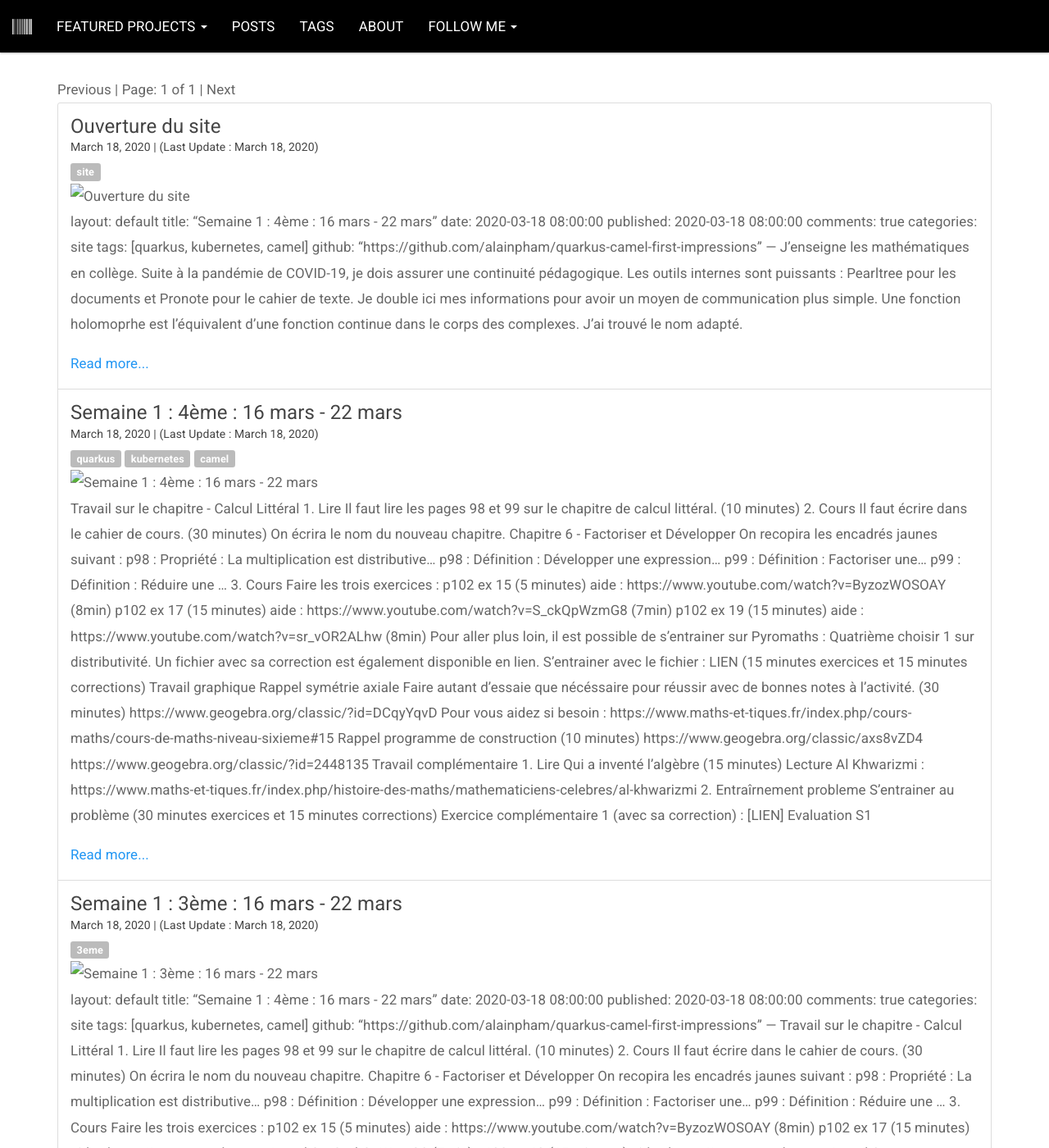
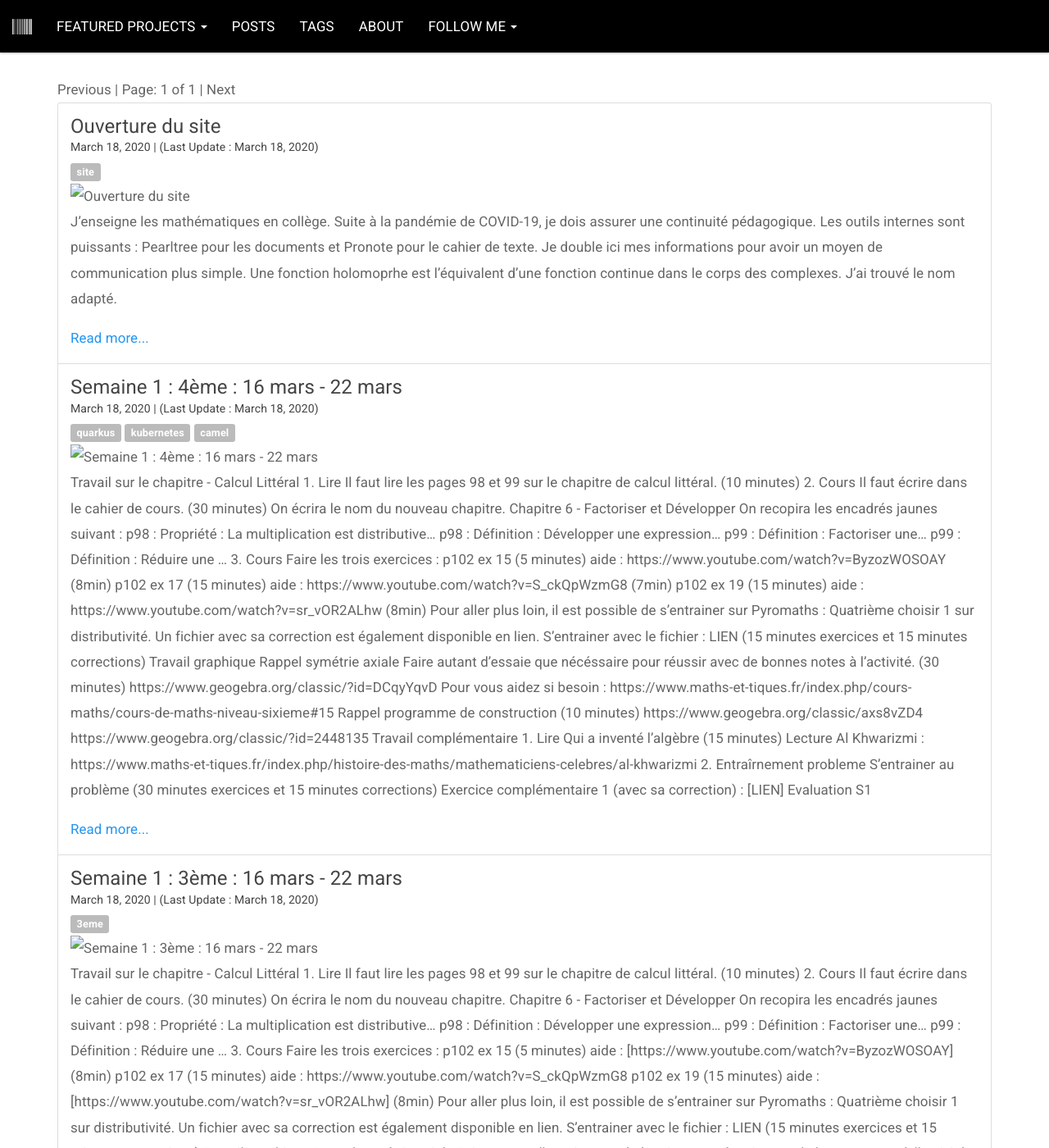
Before and after one commit to homeostasie/holomoprhe.fr, a Jekyll site: the page built from index.html, in a window 1280 px wide and 1400 px high, scrolled down 360 px. Shown: the whole window at 82% size. Built offline with Jekyll 4.4.1, drawn with Linux system fonts in a browser that asks for light colours; the list of posts is cut into pages by our own code; comment, search, counter and statistics services are not loaded; some of the changed text lies outside the part shown.

Commit message:
maj articile

```diff
--- a/_posts/2020-03-18-S1-3eme-16mars-22mars.md
+++ b/_posts/2020-03-18-S1-3eme-16mars-22mars.md
@@ -8,16 +8,6 @@ categories: agenda
 tags: [3eme]
 ---
 
----
-layout: default
-title: "Semaine 1 : 4ème : 16 mars - 22 mars"
-date: 2020-03-18 08:00:00
-published: 2020-03-18 08:00:00
-comments: true
-categories: site
-tags: [quarkus, kubernetes, camel]
-github: "https://github.com/alainpham/quarkus-camel-first-impressions"
----
 
 # Travail sur le chapitre - Calcul Littéral
 
--- a/_posts/2020-03-18-ouverture-du-site.md
+++ b/_posts/2020-03-18-ouverture-du-site.md
@@ -8,17 +8,6 @@ categories: site
 tags: [site]
 ---
 
----
-layout: default
-title: "Semaine 1 : 4ème : 16 mars - 22 mars"
-date: 2020-03-18 08:00:00
-published: 2020-03-18 08:00:00
-comments: true
-categories: site
-tags: [quarkus, kubernetes, camel]
-github: "https://github.com/alainpham/quarkus-camel-first-impressions"
----
-
 J'enseigne les mathématiques en collège. Suite à la pandémie de COVID-19, je dois assurer une continuité pédagogique.
 
 Les outils internes sont puissants : **Pearltree** pour les documents et **Pronote** pour le cahier de texte. Je double ici mes informations pour avoir un moyen de communication plus simple.
--- a/index.html
+++ b/index.html
@@ -1,7 +1,7 @@
 ---
 layout: default
-title: continuite-maths-college
-description: continuite-maths-college
+title: Holomorphe
+description: Holomorphe
 comments: true
 ---
 
```
Also changed, not shown: other parts of _posts/2020-03-18-S1-3eme-16mars-22mars.md (+7 -3 lines).
